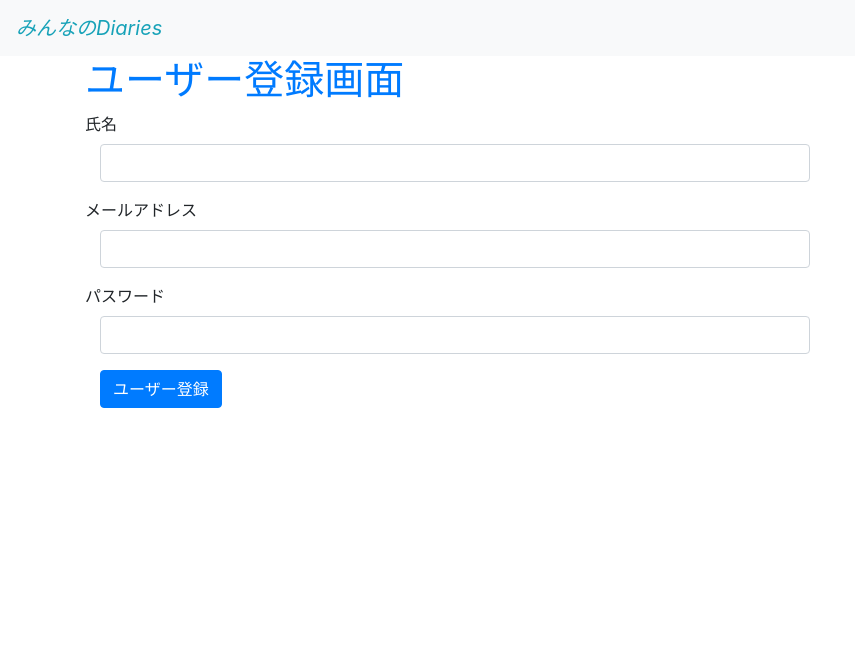
After one commit to Akiramiya1911/diaries, a Django app: page /teacher_accounts/teacher_regist/ in a window 1280 px wide. The commit adds this page. Shown: the top 648 px of the page, without its empty margins (0-855 px from the left). Run offline with Django 3.2, Linux system fonts and the light colour scheme; some libraries are stand-ins or nearby versions.

Commit message:
新規登録機能実装

```diff
--- a/teacher_accounts/forms.py
+++ b/teacher_accounts/forms.py
@@ -1 +1,26 @@
 from django import forms
+from .models import Teachers
+from django.contrib.auth.password_validation import validate_password
+from django.contrib.auth.forms import AuthenticationForm
+
+
+class TeacherLoginForm(AuthenticationForm):
+    username = forms.EmailField(label='メールアドレス')
+    password = forms.CharField(label='パスワード', widget=forms.PasswordInput())
+
+
+class TeacherRegistForm(forms.ModelForm):
+    username = forms.CharField(label='氏名')
+    email = forms.EmailField(label='メールアドレス')
+    password = forms.CharField(label='パスワード', widget=forms.PasswordInput())
+
+    class Meta:
+        model = Teachers
+        fields = ['username', 'email', 'password']
+
+    def save(self, commit=False):
+        teacher = super().save(commit=False)
+        validate_password(self.cleaned_data['password'], teacher)
+        teacher.set_password(self.cleaned_data['password'])
+        teacher.save()
+        return teacher
--- a/teacher_accounts/models.py
+++ b/teacher_accounts/models.py
@@ -33,3 +33,6 @@ class Teachers(AbstractBaseUser, PermissionsMixin):
 
     def get_absolute_url(self):
         return reverse_lazy('diary:home')
+
+    class Meta:
+        db_table = 'teachers'
--- a/teacher_accounts/urls.py
+++ b/teacher_accounts/urls.py
@@ -1,9 +1,12 @@
 from django.urls import path
-from .views import TeacherLoginView, TeacherLogoutView
+from .views import (
+    TeacherLoginView, TeacherLogoutView, TeacherRegistView
+)
 
 app_name = 'teacher_accounts'
 
 urlpatterns = [
     path('teacher_login/', TeacherLoginView.as_view(), name="teacher_login"),
     path('teacher_logout/', TeacherLogoutView.as_view(), name="teacher_logout"),
+    path('teacher_regist/', TeacherRegistView.as_view(), name="teacher_regist"),
 ]
--- a/teacher_accounts/views.py
+++ b/teacher_accounts/views.py
@@ -1,3 +1,18 @@
 from django.contrib.auth.views import LoginView, LogoutView
+from django.views.generic.edit import CreateView
+from .forms import TeacherLoginForm, TeacherRegistForm
 
-# Create your views here.
+
+class TeacherLoginView(LoginView):
+
+    template_name = 'teacher_login.html'
+    authentication_form = TeacherLoginForm
+
+
+class TeacherLogoutView(LogoutView):
+    pass
+
+
+class TeacherRegistView(CreateView):
+    template_name = 'teacher_regist.html'
+    form_class = TeacherRegistForm
--- a/templates/home.html
+++ b/templates/home.html
@@ -1,6 +1,7 @@
 {% extends 'base.html' %}
 {% block content %}
-    <div class="mt-1 d-flex justify-content-center align-items-center h-100">
+    <h1 class="text-primary">みんなのDiariesへようこそ！</h1>
+    <div class="mb-5 d-flex justify-content-center align-items-center h-50">
         <a class="btn btn-primary px-3 py-5 mr-2" href="{% url 'teacher_accounts:teacher_login' %}">
             <h4>職員室</h4><br>(先生の皆さんはこちら)</a>
         <a class="btn btn-success px-3 py-5" href="#">
--- /dev/null
+++ b/templates/teacher_regist.html
@@ -0,0 +1,23 @@
+{% extends 'base.html' %}
+{% load widget_tweaks %}
+{% block content %}
+    <h1 class="text-primary">ユーザー登録画面</h1>
+    <form method="POST">
+        {% csrf_token %}
+        <div class="form-group">
+            <label for="id_username">氏名</label>
+            <div class="col-8">{{ form.username|add_class:"form-control"|attr:"id:id_username"}}</div>
+        </div>
+        <div class="form-group">
+            <label for="id_email">メールアドレス</label>
+            <div class="col-8">{{ form.email|add_class:"form-control"|attr:"id:id_email"}}</div>
+        </div>
+        <div class="form-group">
+            <label for="id_password">パスワード</label>
+            <div class="col-8">{{ form.password|add_class:"form-control"|attr:"id:id_password"}}</div>
+        </div>
+        <div class="form-group">
+            <div class="col-4"><input type="submit" class="btn btn-primary" value="ユーザー登録"></div>
+        </div>
+    </form>
+{% endblock %}
```
Also changed, not shown: templates/teacher_login.html (+4 -3 lines), teacher_accounts/migrations/0001_initial.py.
